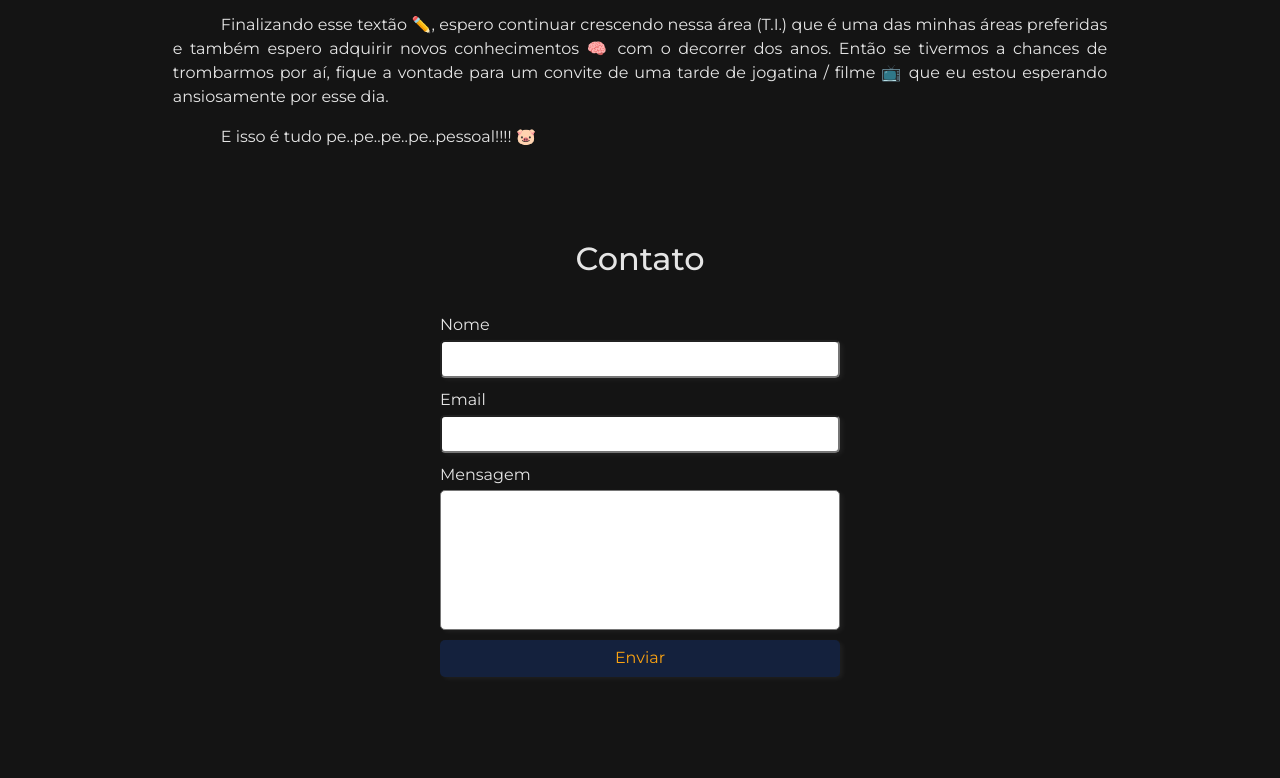
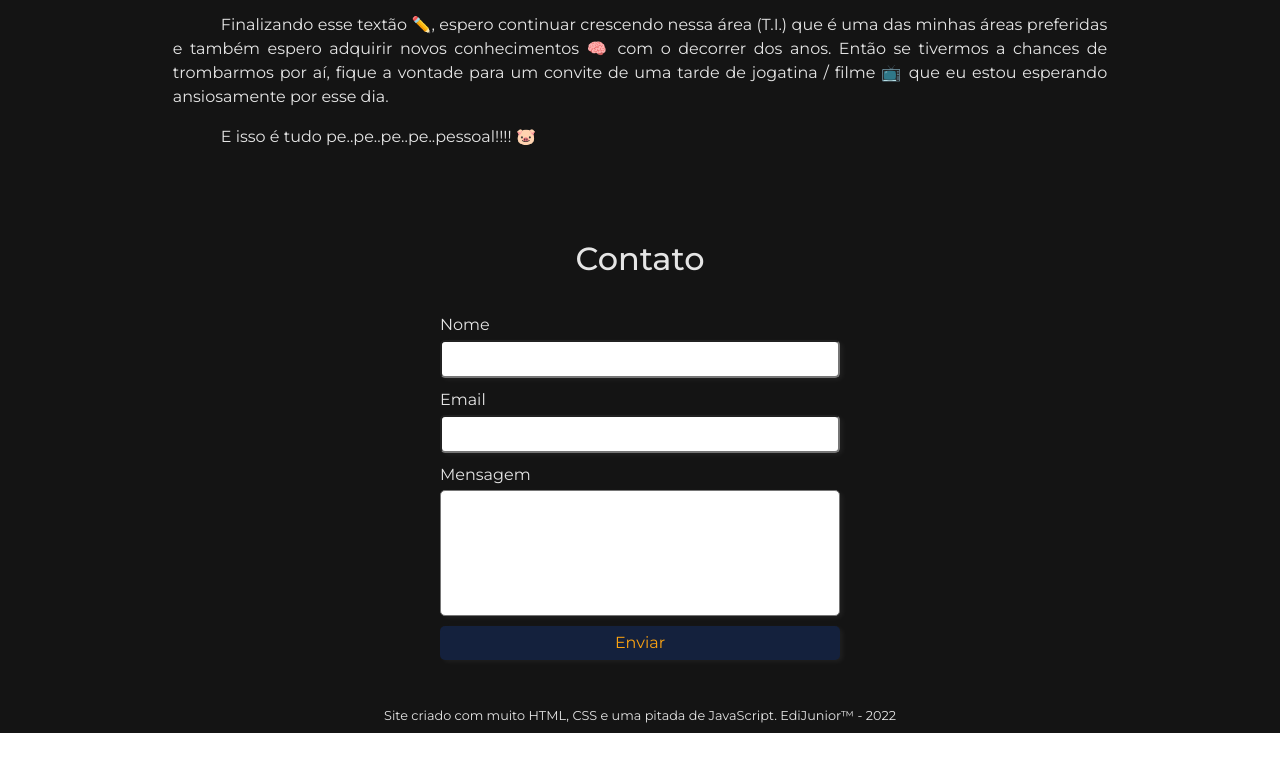
Before and after one commit to EdiJunior88/Portfolio, a plain HTML site: page index.html in a window 1280 px wide. Shown: the part 2241-3019 px from the top of the page. After the commit the page ends 2974 px from the top, so only its background shows below. Drawn offline with Linux system fonts and the light colour scheme.

Commit message:
Atualizações no HTML e CSS - Criação do Footer - Estilização do Footer (alinhamento, fonte, cor)

```diff
--- a/css/index.css
+++ b/css/index.css
@@ -173,6 +173,7 @@
   justify-content: center;
   align-items: center;
   background: var(--cor-fundo);
+  height: auto;
   /* border-top: 3px solid #e5e5e5; */
 }
 
@@ -280,6 +281,7 @@
   align-content: center;
   justify-content: center;
   width: 100%;
+  height: 450px;
 }
 
 .formulario {
@@ -333,3 +335,15 @@ label {
   border-radius: 20px;       /* roundness of the scroll thumb */
   border: 2px solid var(--cor-texto);  /* creates padding around scroll thumb */
 }
+
+/* Footer (Rodapé) da página */
+footer {
+  background: var(--cor-fundo);
+  text-align: center;
+  margin-top: -30px;
+}
+
+footer span {
+  font-size: 0.8em;
+  color: var(--cor-texto);
+}
--- a/index.html
+++ b/index.html
@@ -245,6 +245,12 @@
       </div>
   </section>
 
+  <section>
+    <footer>
+      <span>Site criado com muito HTML, CSS e uma pitada de JavaScript. EdiJunior™ - 2022</span>
+    </footer>
+  </section>
+
   <script src="bootstrap-5.1.3-dist/js/bootstrap.min.js"></script>
   <script src="javascript/index.js"></script>
 
```
